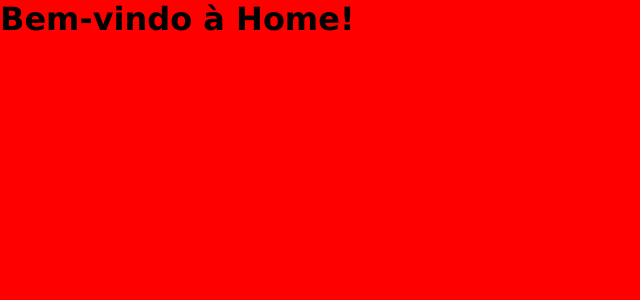
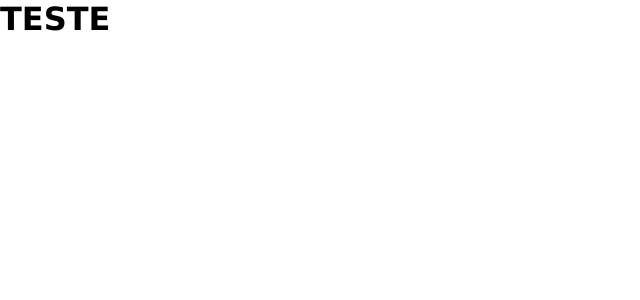
Before and after one commit to PedrosoEnzo/cripto, a React (Vite) app in the folder cripto/: page / in a window 1280 px wide. Shown: the top 300 px of the page, without its empty margins (0-640 px from the left). Built offline with nearby package versions, Linux system fonts and the light colour scheme.

Commit message:
Finalizando o ambiente

```diff
--- a/cripto/src/index.css
+++ b/cripto/src/index.css
@@ -4,9 +4,3 @@
   box-sizing: border-box;
   font-family: 'Lucida Sans', 'Lucida Sans Regular', 'Lucida Grande', 'Lucida Sans Unicode', Geneva, Verdana, sans-serif;
 }
-
-body{
-  min-height: 100vh;
-  width: 100vw;
-  background:red;
-}
--- a/cripto/src/pages/Home.jsx
+++ b/cripto/src/pages/Home.jsx
@@ -1,7 +1,9 @@
 import React from "react";
 
+
 function Home() {
-    return <h1>Bem-vindo à Home!</h1>;
+    return <h1>TESTE</h1>;
+
 }
 
 export default Home;
```
